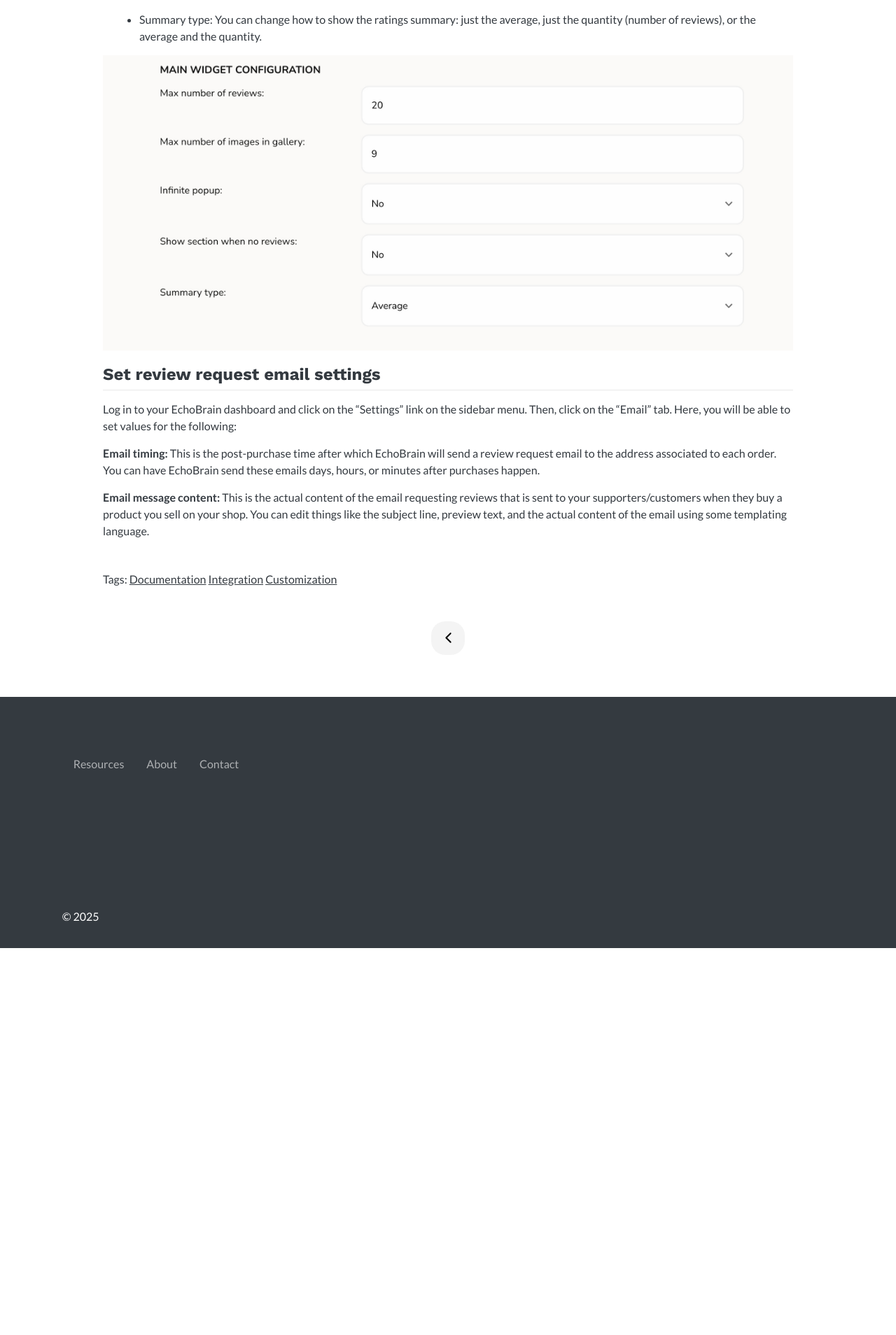
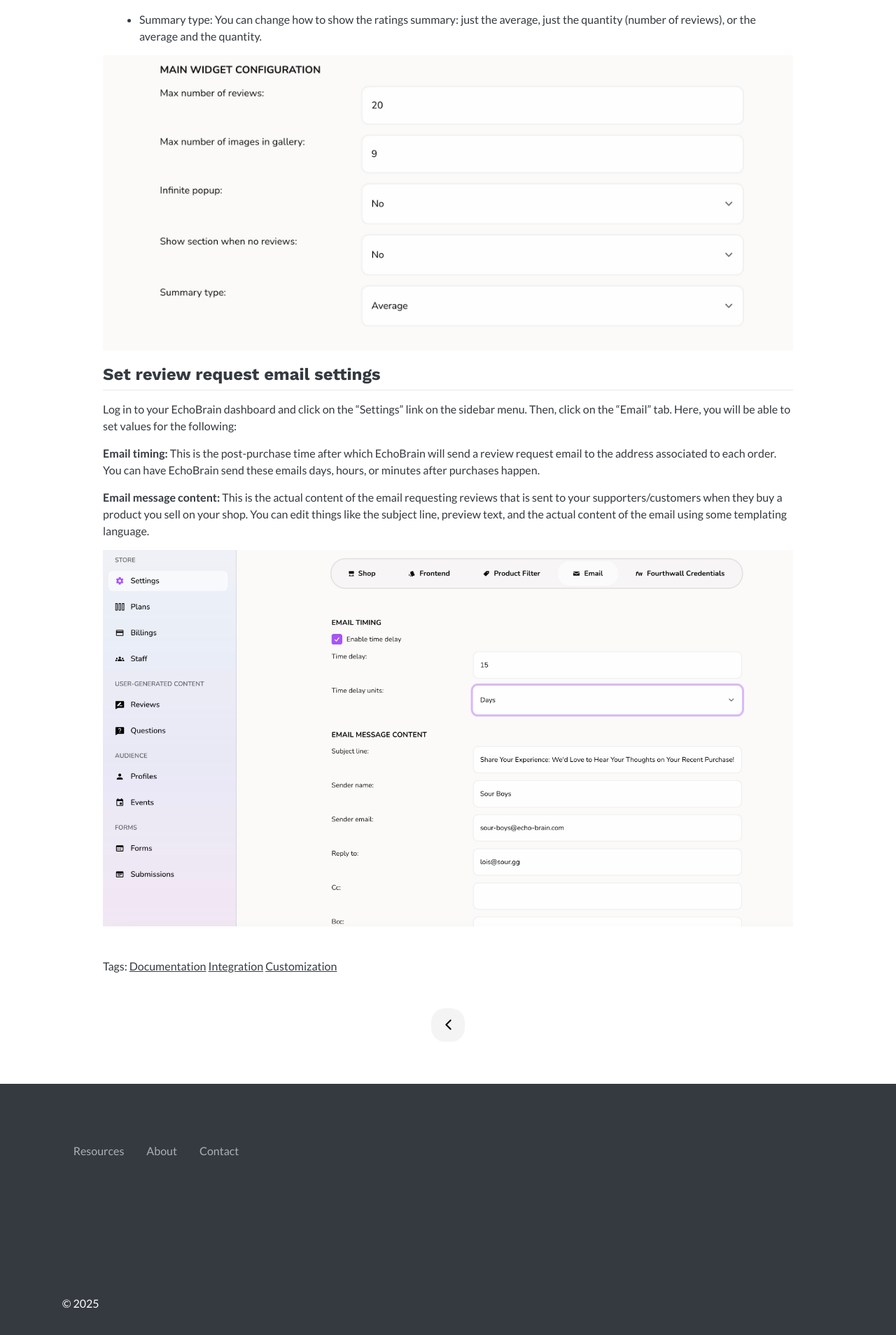
Before and after one commit to echo-brain/echo-brain.github.io, a Jekyll site: the page built from _posts/2025-02-18-managing-your-reviews.md, in a window 1280 px wide. Shown: the part 3360-5268 px from the top of the page at 70% size. Built offline with Jekyll 4.4.1, drawn with Linux system fonts in a browser that asks for light colours; before the commit the page ends 4715 px from its top, so only the background shows below that.

Commit message:
Update 2025-02-18-managing-your-reviews.md

```diff
--- a/_posts/2025-02-18-managing-your-reviews.md
+++ b/_posts/2025-02-18-managing-your-reviews.md
@@ -60,7 +60,7 @@ Log in to your EchoBrain dashboard and click on the "Settings" link on the sideb
 **Email message content:** This is the actual content of the email requesting reviews that is sent to your supporters/customers when they buy a product you sell on your shop. You can edit things like the subject line, preview text, and the actual content of the email using some templating language.
 
 
-
+![Echobrain review request email settings](/assets/posts/echobrain_review_request_email_settings.jpg)
 
 
 
```
